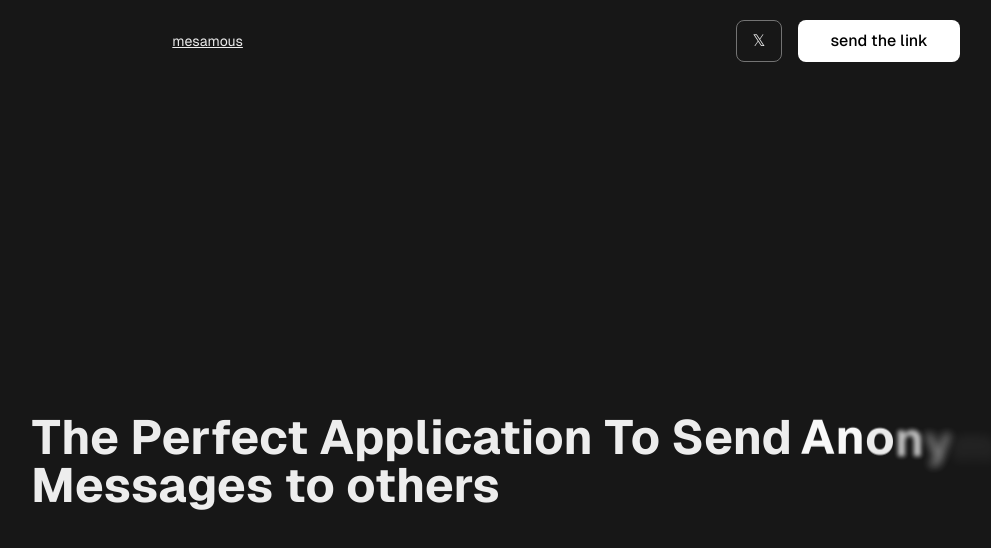
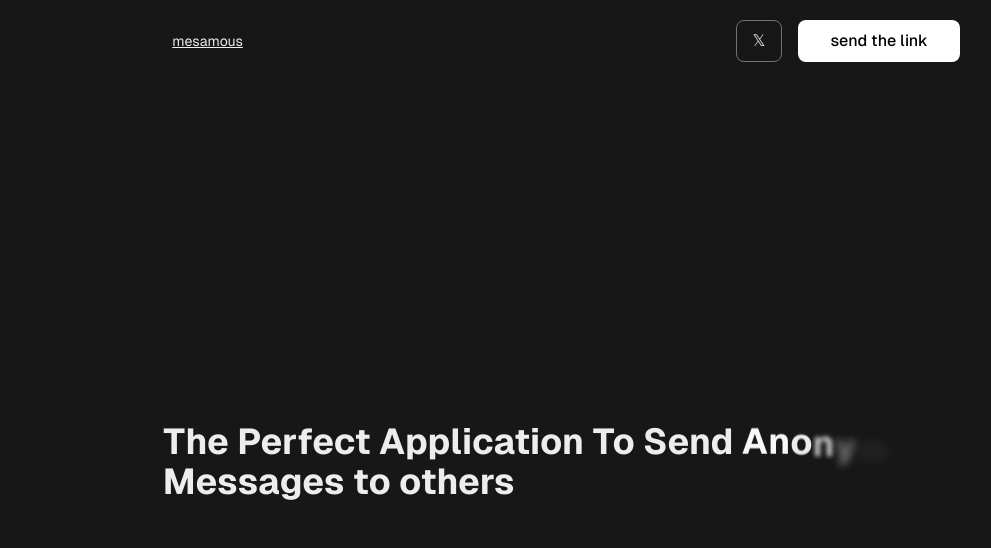
Before and after one commit to sidhuiwnl/mesamous, a Next.js app: page / in a window 1280 px wide. Shown: the top 548 px of the page, without its empty margins (74-1065 px from the left). Built offline with nearby package versions, Linux system fonts and the light colour scheme.

Commit message:
ui changes

```diff
--- a/app/[username]/page.tsx
+++ b/app/[username]/page.tsx
@@ -18,7 +18,7 @@ export default function User() {
     try {
       const response = await addMessage({ message, user });
       reset();
-      toast(response);
+      toast(response)
     } catch (error) {
       console.error("Error sending message:", error);
     }
--- a/app/layout.tsx
+++ b/app/layout.tsx
@@ -30,8 +30,8 @@ export default function RootLayout({
       <body
         className={`${geistSans.variable} ${geistMono.variable} antialiased`}
       >
-        <main>{children}</main>
-        <Toaster/>
+        {children}
+       <Toaster/>
       </body>
     </html>
   );
--- a/app/page.tsx
+++ b/app/page.tsx
@@ -3,9 +3,9 @@ import HomeSection from "@/components/HomeSection";
 
 export default function Home() {
   return (
-    <div className="h-screen w-screen  overflow-hidden">
+    <div className="w-screen h-screen overflow-hidden">
       <HomeBar />
-      <HomeSection/>
+      <HomeSection />
     </div>
   );
 }
--- a/components/HomeBar.tsx
+++ b/components/HomeBar.tsx
@@ -2,12 +2,14 @@ import Link from "next/link";
 
 export default function HomeBar() {
   return (
+    <div className="w-screen ">
       <div className="flex justify-around items-center mt-5">
         <p className="text-sm underline">mesamous</p>
         <div className="flex space-x-4">
           <Link
             href={"https://x.com/sidharth_b26649"}
             className=" px-4 py-2 border border-neutral-500 rounded-lg"
+            aria-label="Visit Twitter profile"
           >
             {" "}
             𝕏
@@ -20,5 +22,6 @@ export default function HomeBar() {
           </Link>
         </div>
       </div>
+    </div>
   );
 }
--- a/components/HomeSection.tsx
+++ b/components/HomeSection.tsx
@@ -1,18 +1,15 @@
-import { FlipWords } from "./ui/flip-words"
+import { FlipWords } from "./ui/flip-words";
 
-export default function HomeSection(){
-    const words = ["Anonymous","Faster","Safe"]
-    return(
-        <div className=" h-screen w-screen flex justify-center items-center ">
-            <div className="text-5xl mx-auto font-bold">
-                    The Perfect Application To Send
-                    <FlipWords
-                    words={words}
-                    className="text-white"
-                    duration={1000}
-                    /> <br />
-                     Messages to others
-            </div>
-        </div>
-    )
+export default function HomeSection() {
+  const words = ["Anonymous", "Faster", "Safe"];
+  return (
+    <div className="h-screen flex justify-center items-center ">
+      <div className="text-4xl mx-auto font-bold">
+        The Perfect Application To Send
+        <FlipWords words={words} className="text-white" duration={1000} />{" "}
+        <br />
+        Messages to others
+      </div>
+    </div>
+  );
 }
```
Lines whose indentation alone changed are shown as unchanged.
